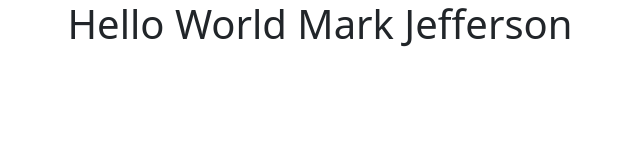
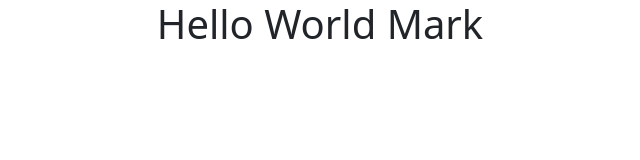
Before and after one commit to markjffrsn/sample-project, a website: page index.html in a window 1280 px wide. Shown: the whole page, without its empty margins (320-960 px from the left). Drawn offline with nearby package versions, Linux system fonts and the light colour scheme.

Commit message:
Update index.html

```diff
--- a/index.html
+++ b/index.html
@@ -13,7 +13,7 @@
 	</head>
 	<body>
 		<div class="container">
-			<h1 class="text-center">Hello World Mark Jefferson</h1>
+			<h1 class="text-center">Hello World Mark</h1>
 		</div>
 
 		<!-- Bootstrap JS CDN Link -->
```
